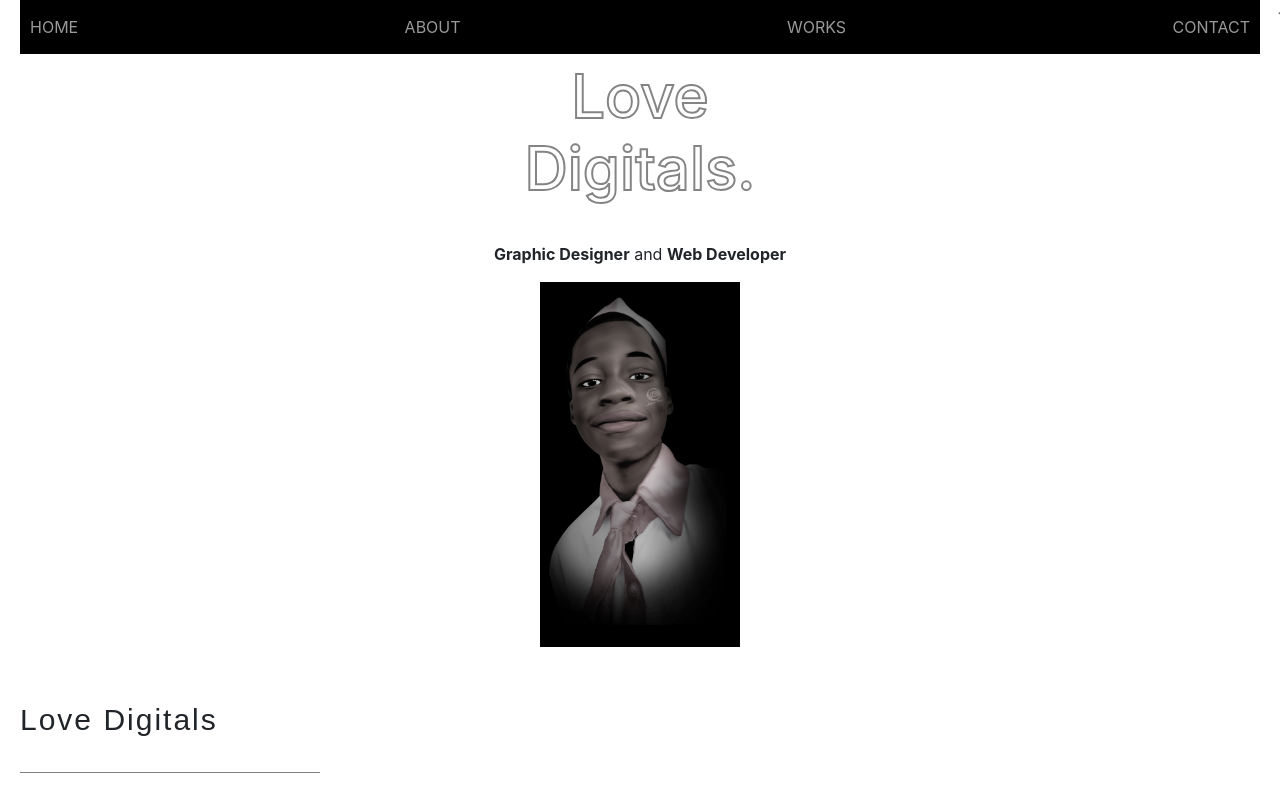
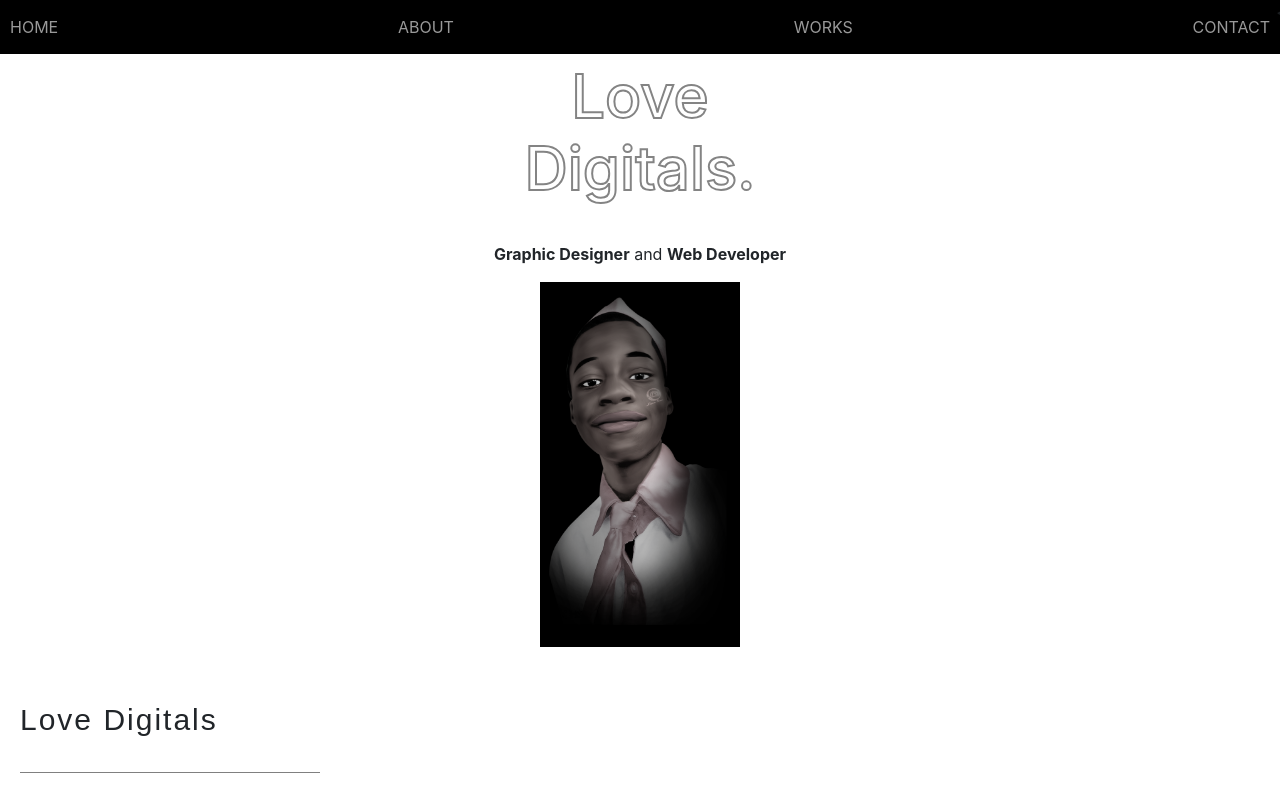
Before and after one commit to Akinife/mypotfolio, a plain HTML site: page index.html in a window 1280 px wide. Shown: the top 800 px of the page. Drawn offline with nearby package versions, Linux system fonts and the light colour scheme; files whose address does not match are found by name.

Commit message:
Update style.css

```diff
--- a/style.css
+++ b/style.css
@@ -18,7 +18,6 @@ body{
     position:fixed;
     right: 0ch;
     left: 0px;
-    margin: 0px 20px 0px 20px;
     padding: 10px 0px;
     background-color: black;
     z-index: 1;
```
